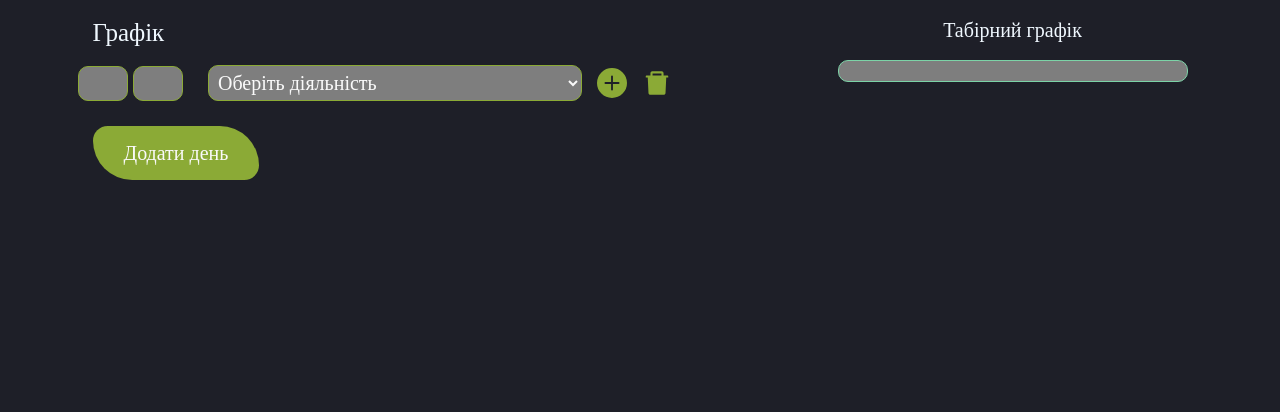
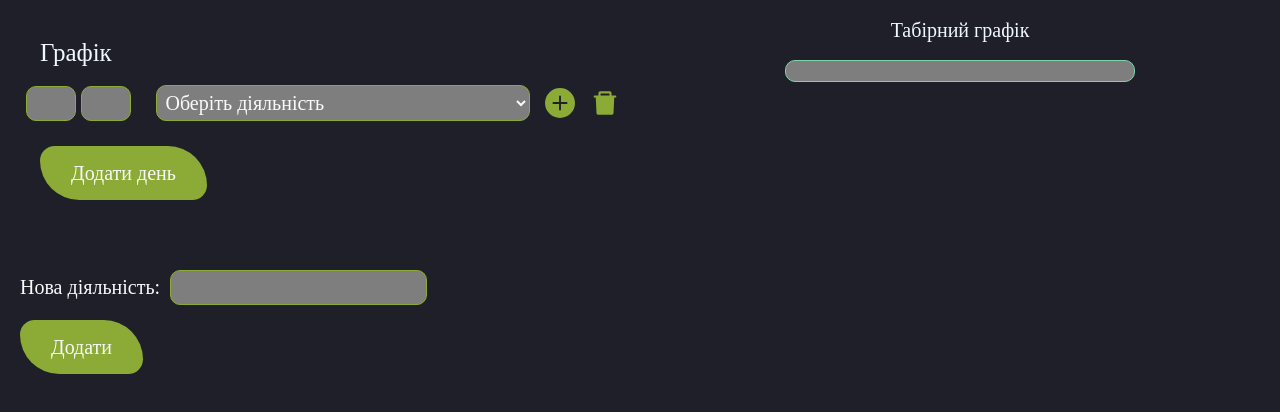
Before and after one commit to RuslanNegoda1989Arjuna/camp-schedules, a React (Create React App) app: page / in a window 1280 px wide. Shown: the top 412 px of the page. Built offline with nearby package versions, Linux system fonts and the light colour scheme.

Commit message:
додав форму активності

```diff
--- /dev/null
+++ b/src/components/ActivityForm/ActivityForm.jsx
@@ -0,0 +1,32 @@
+import ButtonSkew from 'components/ButtonSkew/ButtonSkew';
+import React, { useState } from 'react';
+import styles from './ActivityForm.module.scss'
+
+const ActivityForm = ({ onAddOption }) => {
+  const [activity, setActivity] = useState('');
+
+  const handleSubmit = (e) => {
+    e.preventDefault();
+    if (activity.trim() === '') {
+      return;
+    }
+    onAddOption(activity);
+    setActivity('');
+  };
+
+  const handleChange = (e) => {
+    setActivity(e.target.value);
+  };
+
+  return (
+    <form className={styles.formBox} onSubmit={handleSubmit}>
+      <label className={styles.labelActivity}>
+        Нова діяльність:
+        <input className={styles.inputActivity} type="text" value={activity} onChange={handleChange} />
+          </label>
+          <ButtonSkew type="submit" text="Додати"  />
+    </form>
+  );
+};
+
+export default ActivityForm;
--- /dev/null
+++ b/src/components/ActivityForm/ActivityForm.module.scss
@@ -0,0 +1,17 @@
+.formBox {
+    margin-top: 50px;
+}
+
+.labelActivity {
+    font-size: 20px;
+        color: #FAFAFA;
+}
+.inputActivity {
+    padding: 5px;
+    margin-left: 10px;
+    border: 1px solid #8BAA36;
+    border-radius: 10px;
+    font-size: 20px;
+    color: #FAFAFA;
+    background-color: #7E7E7E;
+}
--- a/src/components/CampForm/CampForm.jsx
+++ b/src/components/CampForm/CampForm.jsx
@@ -1,14 +1,13 @@
 import { Formik, Field, FieldArray, Form, ErrorMessage } from 'formik';
-// import React, { useState, useEffect } from 'react';
 import styles from "./CampForm.module.scss";
 import { BsPlusCircleFill } from 'react-icons/bs';
 import { AiFillDelete } from 'react-icons/ai';
 import { nanoid } from 'nanoid';
-import selectedActivities from '../../data/selectedActivities.json';
+// import selectedActivities from '../../data/selectedActivities.json';
 import ButtonSkew from '../ButtonSkew/ButtonSkew'
 
 
-const CampForm = ({ onSubmit }) => {
+const CampForm = ({ onSubmit, activityOptions }) => {
 
 
   const handleSubmit = (values, { resetForm }) => {
@@ -70,7 +69,7 @@ const CampForm = ({ onSubmit }) => {
                           id={`activities.${index}.activity`}
                           name={`activities.${index}.activity`}
                         >
-                         {selectedActivities.map(option => (
+                         {activityOptions.map(option => (
                             <option key={option.value} value={option.value}>
                               {option.label}
                             </option>
--- a/src/page/SummerCampScheduler/SummerCampScheduler.jsx
+++ b/src/page/SummerCampScheduler/SummerCampScheduler.jsx
@@ -1,20 +1,32 @@
 import CampCards from 'components/CampCards/CampCards';
 import CampForm from 'components/CampForm/CampForm';
 import React, { useState, useEffect } from 'react';
-import styles from './SummerCampScheduler.module.scss'
+import styles from './SummerCampScheduler.module.scss';
+import selectedActivities from '../../data/selectedActivities.json';
+import ActivityForm from 'components/ActivityForm/ActivityForm';
 
 const SummerCampScheduler = () => {
 
-    const [formValues, setFormValues] = useState([]);
-    console.log(formValues);
+  const [formValues, setFormValues] = useState([]);
+  const [activities, setActivities] = useState(selectedActivities);
+
+
+
   useEffect(() => {
-    // Зберігаємо значення форми в стані
     const storedFormValues = localStorage.getItem('formValues');
     if (storedFormValues) {
       setFormValues(JSON.parse(storedFormValues));
     }
   }, []);
 
+  useEffect(() => {
+    const storedActivities = localStorage.getItem('activities');
+    if (storedActivities) {
+      setActivities(JSON.parse(storedActivities));
+    } else {
+      setActivities(selectedActivities);
+    }
+  }, [activities]);
 
     const addScheduler = Schaduler => {
 
@@ -27,18 +39,27 @@ const SummerCampScheduler = () => {
     setFormValues(updatedFormValues);
   };
 
+  const addActivityOption = (newActivity) => {
+    const newActivities = [...activities, { value: newActivity, label: newActivity }];
+    setActivities(newActivities);
+    localStorage.setItem('activities', JSON.stringify(newActivities));
+  };
+
 
 
 useEffect(() => {
-    // Зберігаємо оновлені значення форми в локальному сховищі
     localStorage.setItem('formValues', JSON.stringify(formValues));
 }, [formValues]);
 
     return (
       <>
         <div className={styles.scheduler}>
-            <CampForm onSubmit={addScheduler}/>
-            <CampCards values={formValues} onDelete={deleteScheduler}/>
+          <div className={styles.formBox}>
+            <CampForm onSubmit={addScheduler} activityOptions={activities}/>
+            <ActivityForm onAddOption={addActivityOption} />
+          </div>
+
+          <CampCards values={formValues} onDelete={deleteScheduler}/>
         </div>
     </>
     )
--- a/src/page/SummerCampScheduler/SummerCampScheduler.module.scss
+++ b/src/page/SummerCampScheduler/SummerCampScheduler.module.scss
@@ -1,3 +1,7 @@
 .scheduler {
     display: flex;
 }
+
+.formBox {
+    padding: 20px;
+}
```
